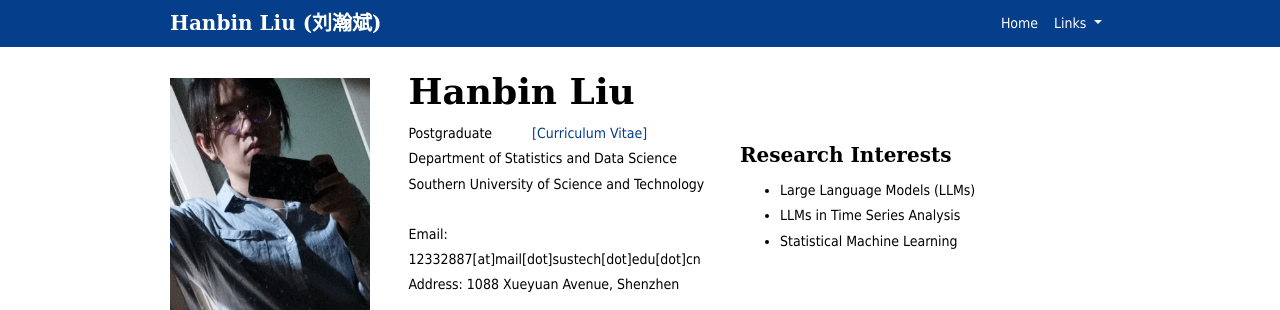
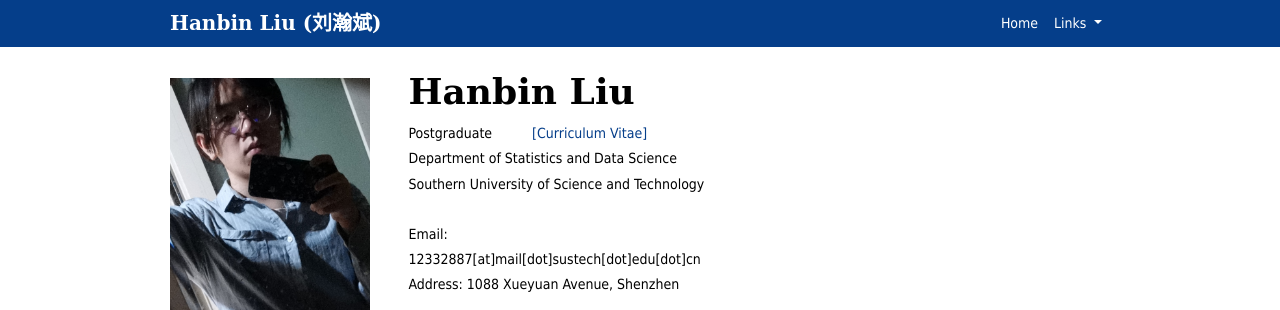
Before and after one commit to Hanbin-Liu/Hanbin-Liu.github.io, a plain HTML site: page index.html in a window 1280 px wide. Shown: the top 310 px of the page. Drawn offline with Linux system fonts and the light colour scheme; a script that the page names is missing; a web font is replaced by a local one.

Commit message:
Update index.html

```diff
--- a/index.html
+++ b/index.html
@@ -106,12 +106,12 @@ Southern University of Science and Technology</div><br>
 </div>
 <div class="col-sm-12 col-lg col-wrapper">
 <div class="interests">
-<div class="section-title">Research Interests</div>
-<ul>
-<li>Large Language Models (LLMs)</li>
-<li>LLMs in Time Series Analysis</li>
-<li>Statistical Machine Learning</li>
-</ul>
+<!--<div class="section-title">Research Interests</div>-->
+<!--<ul>-->
+<!--<li>Large Language Models (LLMs)</li>-->
+<!--<li>LLMs in Time Series Analysis</li>-->
+<!--<li>Statistical Machine Learning</li>-->
+<!--</ul>-->
 </div>
 </div>
 </div>
```
